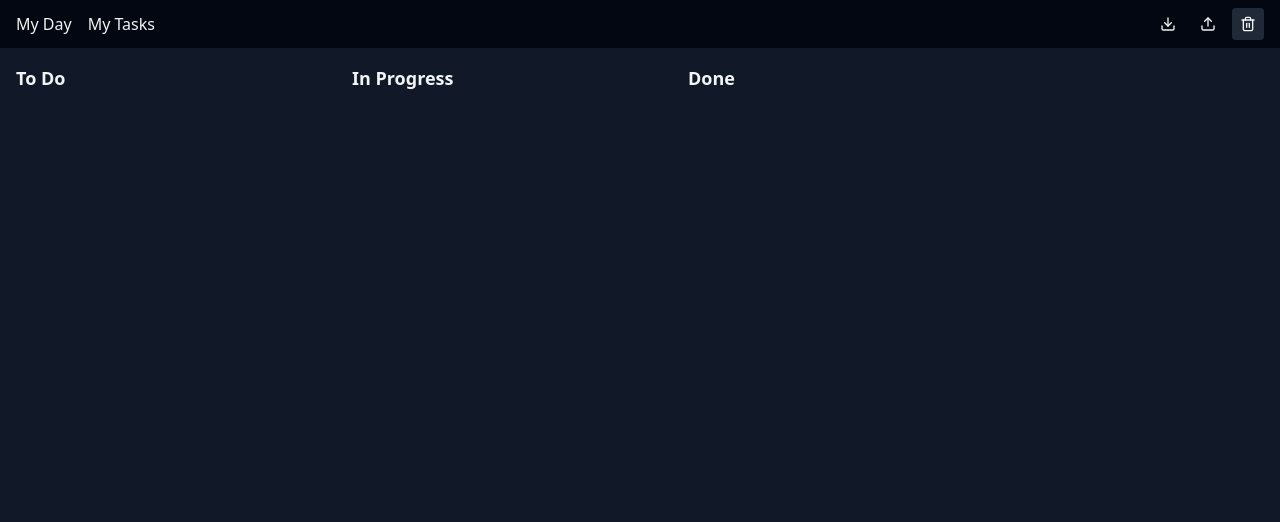
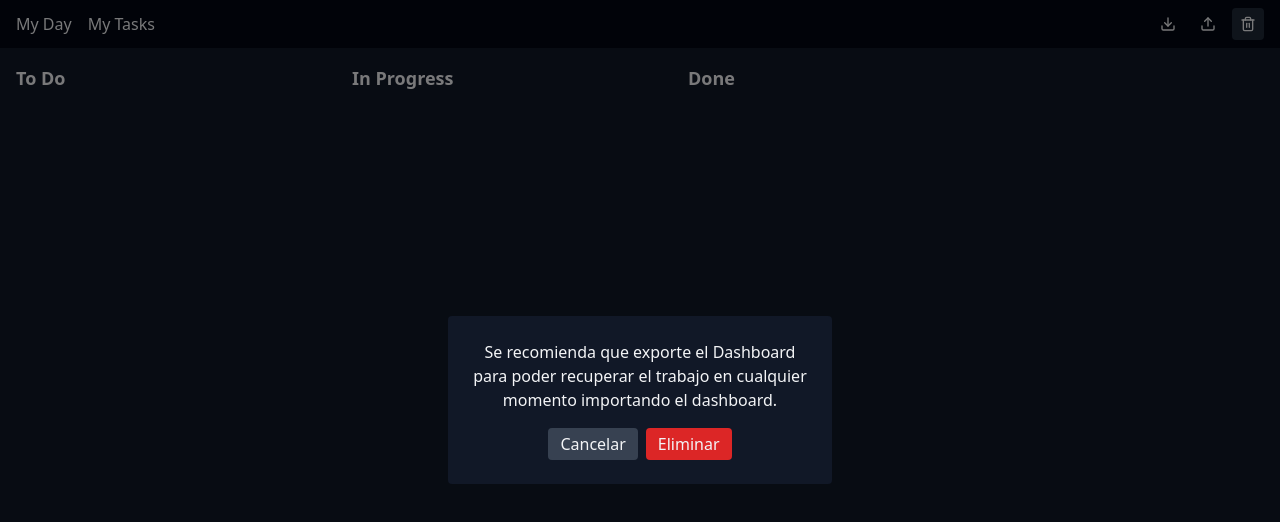
Before and after one commit to AntonioHCervantes/local-quick-planner, a Next.js app: page /my-day in a window 1280 px wide. Both pictures are taken after a click on the button 1248 px from the left and 24 px from the top of the page. Shown: the top 522 px of the page. Built offline with nearby package versions, Linux system fonts and the light colour scheme.

Commit message:
Add confirmation modal before clearing dashboard

```diff
--- a/components/Header.tsx
+++ b/components/Header.tsx
@@ -1,10 +1,17 @@
 'use client';
 import Link from 'next/link';
 import { Download, Upload, Trash2 } from 'lucide-react';
+import { useState } from 'react';
 import { useStore } from '../lib/store';
 
 export default function Header() {
   const { exportData, importData, clearAll } = useStore();
+  const [showConfirm, setShowConfirm] = useState(false);
+
+  const handleDelete = () => {
+    clearAll();
+    setShowConfirm(false);
+  };
 
   const handleImport = (e: React.ChangeEvent<HTMLInputElement>) => {
     const file = e.target.files?.[0];
@@ -22,23 +29,75 @@ export default function Header() {
   };
 
   return (
+    <>
       <header className="flex items-center justify-between bg-gray-950 px-4 py-2">
         <nav className="flex gap-4">
-        <Link href="/my-day" className="hover:underline focus:underline">My Day</Link>
-        <Link href="/my-tasks" className="hover:underline focus:underline">My Tasks</Link>
+          <Link
+            href="/my-day"
+            className="hover:underline focus:underline"
+          >
+            My Day
+          </Link>
+          <Link
+            href="/my-tasks"
+            className="hover:underline focus:underline"
+          >
+            My Tasks
+          </Link>
         </nav>
         <div className="flex items-center gap-2">
-        <button onClick={exportData} aria-label="Export" className="p-2 rounded hover:bg-gray-800 focus:bg-gray-800">
+          <button
+            onClick={exportData}
+            aria-label="Export"
+            className="p-2 rounded hover:bg-gray-800 focus:bg-gray-800"
+          >
             <Download className="h-4 w-4" />
           </button>
-        <label aria-label="Import" className="p-2 rounded hover:bg-gray-800 focus-within:bg-gray-800 cursor-pointer">
+          <label
+            aria-label="Import"
+            className="p-2 rounded hover:bg-gray-800 focus-within:bg-gray-800 cursor-pointer"
+          >
             <Upload className="h-4 w-4" />
-          <input type="file" accept="application/json" onChange={handleImport} className="sr-only" />
+            <input
+              type="file"
+              accept="application/json"
+              onChange={handleImport}
+              className="sr-only"
+            />
           </label>
-        <button onClick={clearAll} aria-label="Clear all" className="p-2 rounded hover:bg-gray-800 focus:bg-gray-800">
+          <button
+            onClick={() => setShowConfirm(true)}
+            aria-label="Clear all"
+            className="p-2 rounded hover:bg-gray-800 focus:bg-gray-800"
+          >
             <Trash2 className="h-4 w-4" />
           </button>
         </div>
       </header>
+      {showConfirm && (
+        <div className="fixed inset-0 flex items-center justify-center bg-black/50">
+          <div className="w-full max-w-sm rounded bg-gray-900 p-6 text-center text-gray-100">
+            <p className="mb-4">
+              Se recomienda que exporte el Dashboard para poder recuperar el
+              trabajo en cualquier momento importando el dashboard.
+            </p>
+            <div className="flex justify-center gap-2">
+              <button
+                onClick={() => setShowConfirm(false)}
+                className="rounded bg-gray-700 px-3 py-1 hover:bg-gray-600 focus:bg-gray-600"
+              >
+                Cancelar
+              </button>
+              <button
+                onClick={handleDelete}
+                className="rounded bg-red-600 px-3 py-1 hover:bg-red-500 focus:bg-red-500"
+              >
+                Eliminar
+              </button>
+            </div>
+          </div>
+        </div>
+      )}
+    </>
   );
 }
```
Lines whose indentation alone changed are shown as unchanged.
